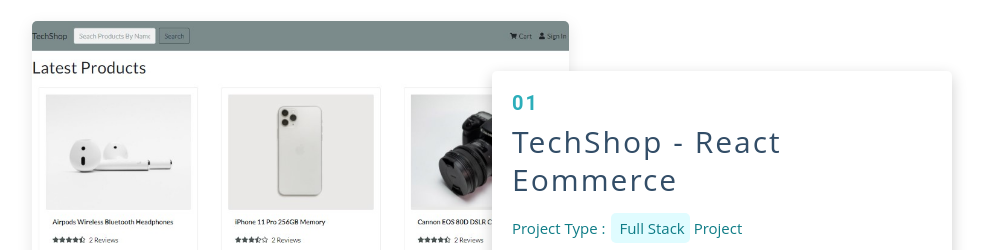
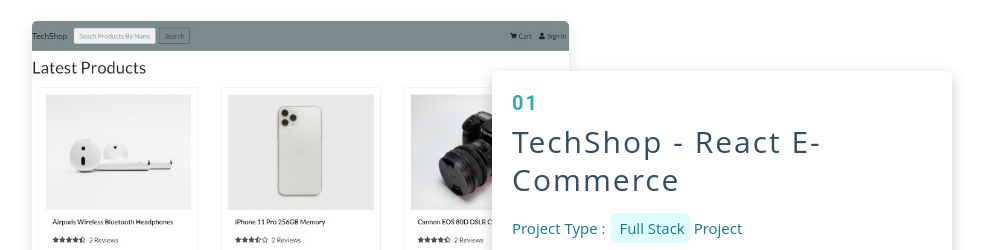
Before and after one commit to shashanksoni61/portfolio, a React (Create React App) app: page / in a window 1280 px wide. Shown: the part 1120-1370 px from the top of the page, without its empty margins (148-1136 px from the left). Built offline with nearby package versions, Linux system fonts and the light colour scheme.

Commit message:
Update projects.js

```diff
--- a/src/constants/projects.js
+++ b/src/constants/projects.js
@@ -9,7 +9,7 @@ const projects = [
   {
     id: 1,
     img: img7,
-    title: 'TechShop - React Eommerce',
+    title: 'TechShop - React E-Commerce',
     url: 'https://techshop-shashank.herokuapp.com/',
     github: 'https://github.com/shashanksoni61/react-ecommerce',
     description:
```
